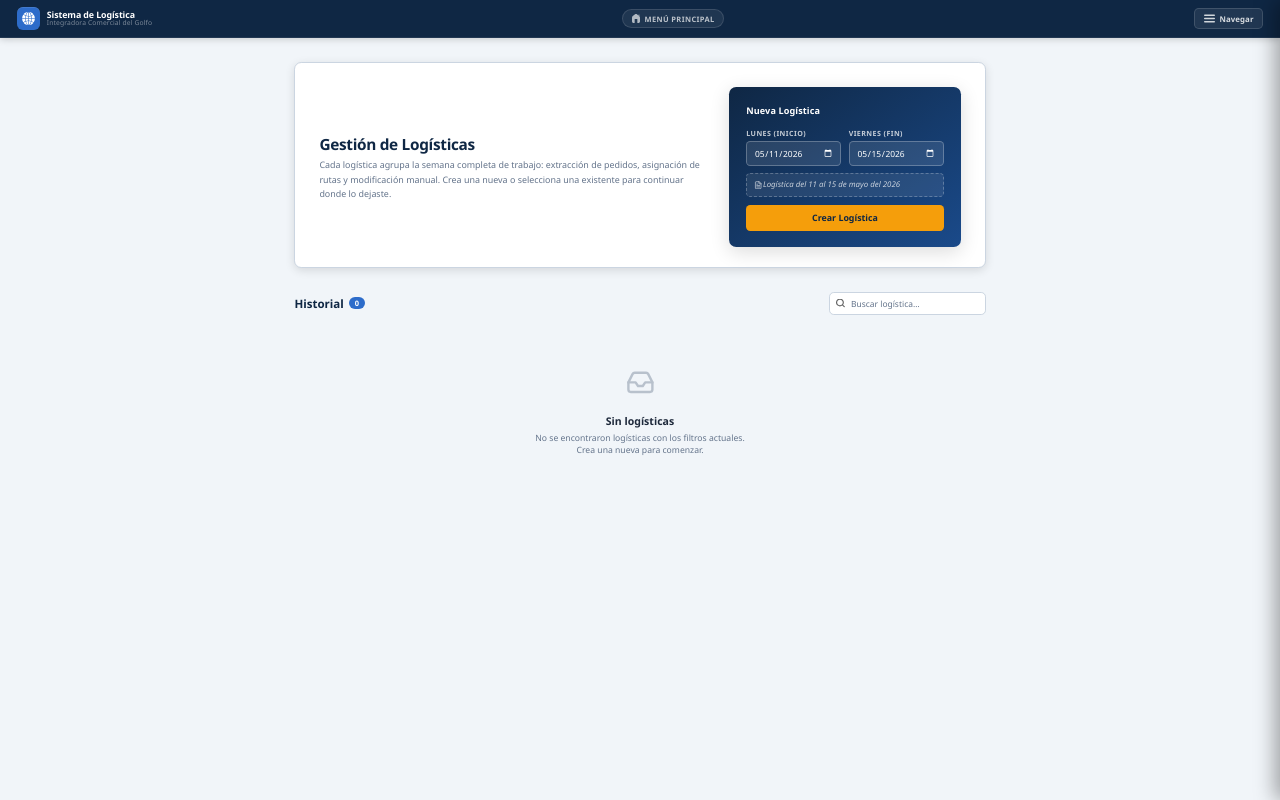
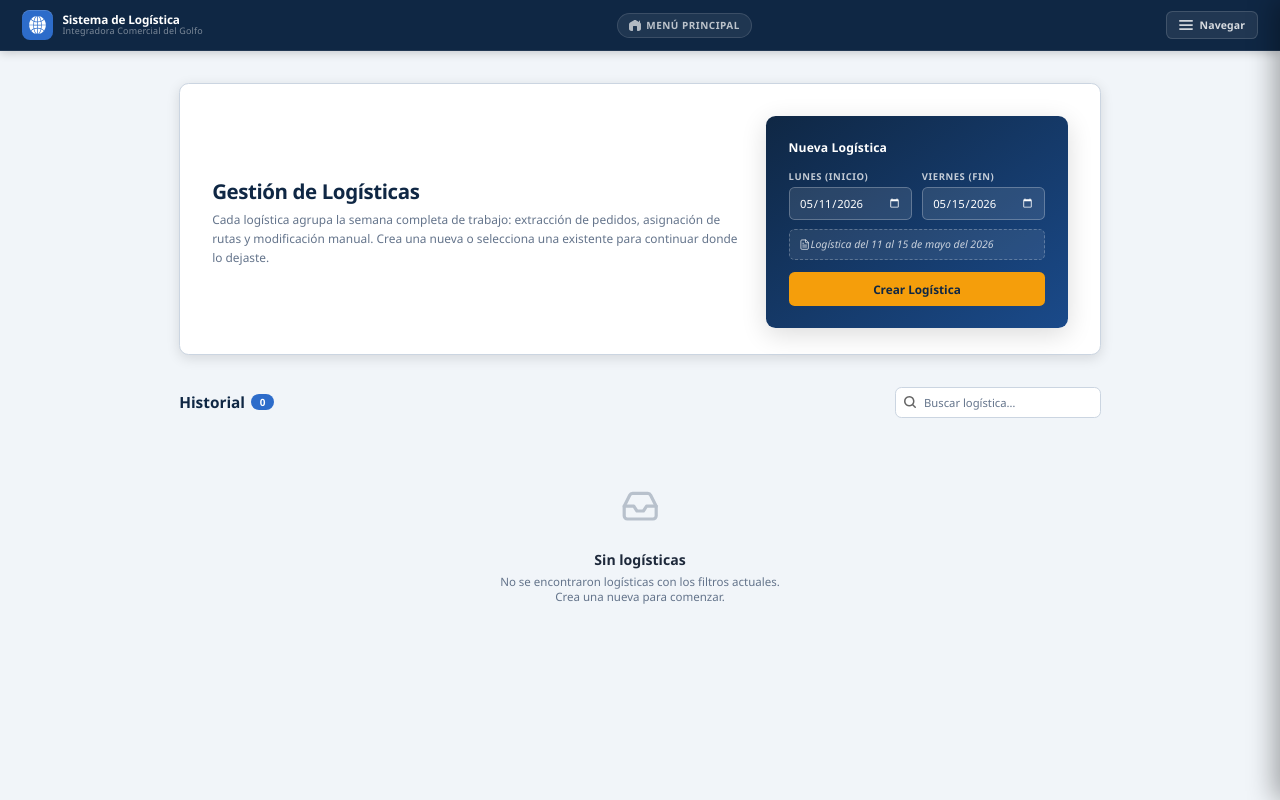
Before and after one commit to Carlin31/icg_logistica, a Flask app: page / in a window 1280 px wide. Run offline with Flask 3, Linux system fonts and the light colour scheme; data that the repository does not hold is empty.

Commit message:
Ajuste de estilos en menu.css

```diff
--- a/static/css/menu.css
+++ b/static/css/menu.css
@@ -45,7 +45,7 @@ body {
   color: var(--texto-oscuro);
   min-height: 100vh;
   -webkit-font-smoothing: antialiased;
-  zoom: 0.6;
+  zoom: 0.8;
 }
 
 /* ════════════════════════════════════════════════════════════════
```
